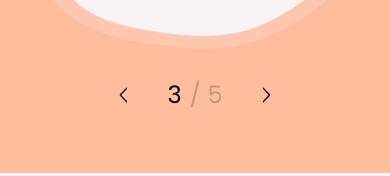
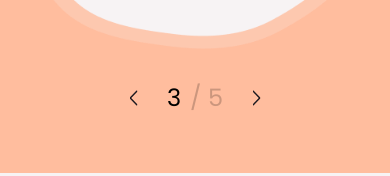
Before and after one commit to ihnatenkoo/Rootz, a React (Vite) app: page / in a window 390 px wide. Shown: the part 3990-4166 px from the top of the page. Built offline with nearby package versions, Linux system fonts and the light colour scheme.

Commit message:
Fix slider nav

```diff
--- a/src/components/Slider/Slider.module.scss
+++ b/src/components/Slider/Slider.module.scss
@@ -27,12 +27,23 @@
 
 	nav {
 		position: absolute;
-		bottom: 10%;
+		bottom: 7%;
 		left: 50%;
 		transform: translateX(-50%);
 
 		display: flex;
-		gap: 40px;
+		gap: 10px;
+
+		.counter {
+			&__left {
+				min-width: 15px;
+			}
+		}
+
+		img {
+			padding: 20px 30px;
+			cursor: pointer;
+		}
 	}
 }
 
@@ -160,6 +171,12 @@
 				max-width: 60%;
 			}
 		}
+
+		nav {
+			.counter {
+				min-width: 75px;
+			}
+		}
 	}
 }
 
@@ -178,7 +195,12 @@
 		}
 
 		nav {
-			bottom: 12%;
+			bottom: 9%;
+			gap: 0;
+
+			img {
+				padding: 20px;
+			}
 		}
 	}
 }
```
